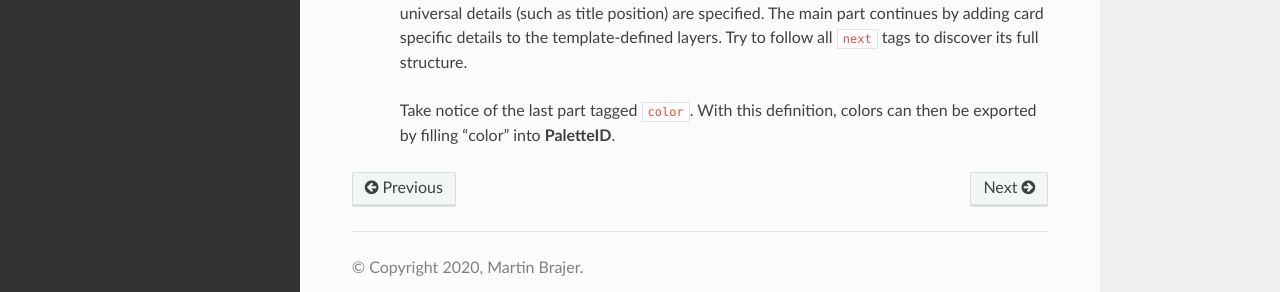
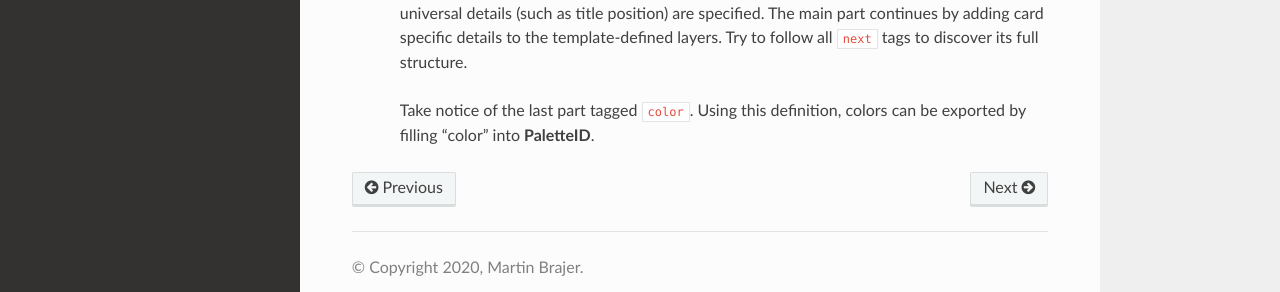
Before and after one commit to martin-brajer/card-assembler, a Sphinx documentation site: the page built from docs/source/creatingBlueprint.rst, in a window 1280 px wide and 900 px high, scrolled down 557 px. Shown: the part 563-855 px from the top of the window. Built offline with Sphinx 7.4.7 and the Read the Docs theme 2.0.0, drawn with Linux system fonts in a browser that asks for light colours; the version number could not be read and is left out.

Commit message:
Sentence clearing

```diff
--- a/docs/source/creatingBlueprint.rst
+++ b/docs/source/creatingBlueprint.rst
@@ -56,7 +56,7 @@ a minimal blueprint to start with. The second one shows intended use.
    template-defined layers. Try to follow all ``next`` tags to discover its
    full structure.
 
-   Take notice of the last part tagged ``color``. With this definition, colors
-   can then be exported by filling "color" into **PaletteID**.
+   Take notice of the last part tagged ``color``. Using this definition, colors
+   can be exported by filling "color" into **PaletteID**.
 
 .. _examples: https://github.com/martin-brajer/card-assembler/tree/master/examples
```
